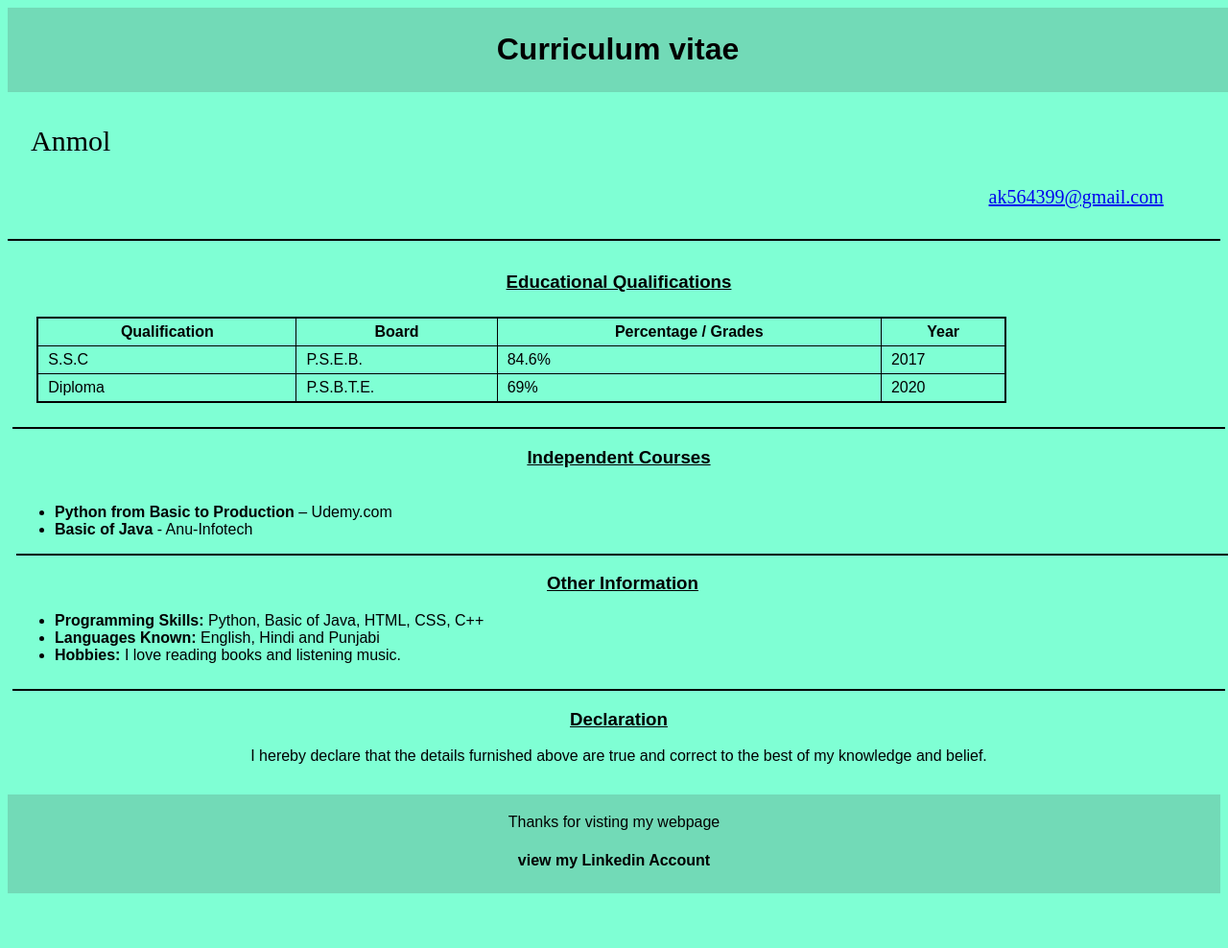
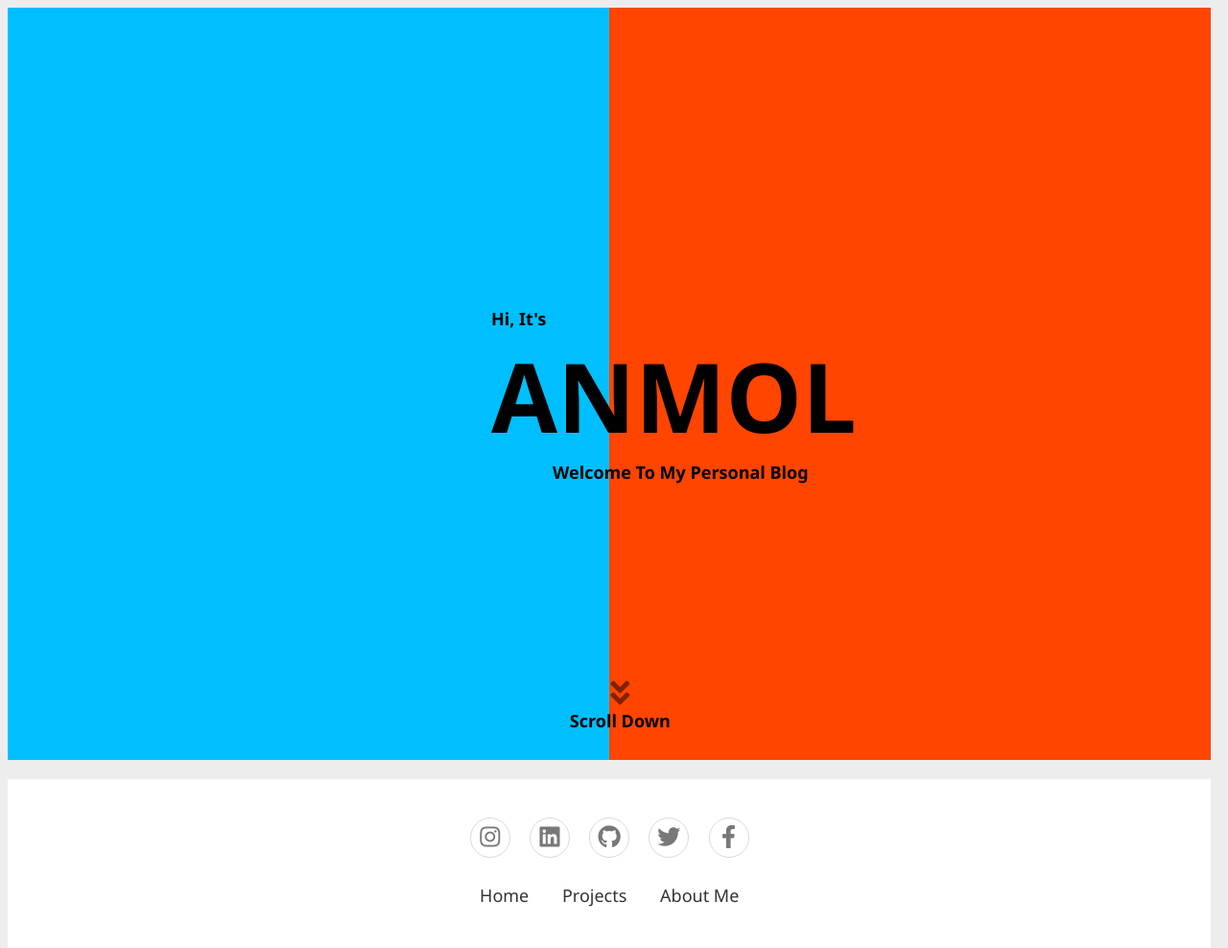
Before and after one commit to anmolkk/anmolkk.github.io, a plain HTML site: page index.html in a window 1280 px wide. Shown: the whole page at 96% size. Before the commit the page ends 949 px from the top, so only its background shows below. Drawn offline with Linux system fonts and the light colour scheme.

Commit message:
Added design

```diff
--- a/cv.css
+++ /dev/null
@@ -1,83 +0,0 @@
-#top {
-    text-align: center;
-    font-family: arial;
-    background-color: rgb(114, 218, 183);
-}
-
-h3 {
-    text-align: center;
-    text-decoration: underline;
-}
-
-body {
-    background-color: aquamarine;
-    font-family: sans-serif;
-}
-
-#name {
-    padding-left: 20px;
-    font-family: serif ;
-    font-size: 30px;
-}
-
-#email {
-    text-align: right;
-    font-family: serif;
-    font-size: 20px;
-    margin-right: 5%;
-}
-
-header {
-    padding-bottom: 10px;
-}
-
-div {
-    padding: 4px;
-    width: 100%;
-}
-
-footer {
-    text-align: center;
-    background-color: rgb(114, 218, 183);
-    padding: 4px;
-}
-
-#main {
-    width: 100%;
-    text-align: center;
-    padding-bottom: 5px;
-    margin-bottom: 10px;
-    padding: 5px;
-}
-
-table
-{
-    margin-left: 10%;
-    border: 2px solid black;
-    border-collapse: collapse;
-    width: 80%;
-    margin-right: 10%;
-    margin: 2%
-}
-
-td,th {
-    border: 1px solid black;
-    padding: 5px;
-    padding-left: 10px;
-    padding-right: 10px;
-}
-
-td {
-    text-align: left;
-}
-
-
-.course-name {
-    font-weight: bold;
-}
-
-#mid {
-    margin: 2px;
-    padding: 2px;
-    text-align: left;
-}
--- a/dashboard.css
+++ /dev/null
@@ -1,52 +0,0 @@
-body{
-    margin: 0px;
-}
-
-.sidebar {
-    width: 200px;
-    position: fixed;
-    height: 100%;
-    padding: 0px;
-    margin: 0px;
-    background-color: rgb(222, 234, 235);
-}
-.sidebar-bg{
-    opacity: 0.5;
-}
-.sidebar a {
-    display: block;
-    padding: 12px;
-    text-decoration: none;
-    text-align: left;
-}
-
-div.content {
-    margin-left: 200px;
-    padding: 1px 12px;
-  }
-
-.sidebar a:hover {
-    background-color: #6fa8b3;
-    color: white;
-}
-
-.sidebar a.active{
-    border-left: 4px blue solid;
-}
-
-#logo {
-    width: 400px;
-    margin: 0px;
-    mix-blend-mode: darken;
-    padding-left: 40%;
-}
-
-h1 {
-    text-align: center;
-}
-
-#logout {
-    float: right;
-    margin-right: 5px;
-    padding-right: 5px;
-}
--- a/index.html
+++ b/index.html
@@ -1,109 +1,118 @@
 <!DOCTYPE html>
 <html lang="en">
   <head>
-    <meta name="viewport" content="width=device-width, initial-scale=1.0">
-    <title>Curriculum Vitae</title>
-    <link rel="stylesheet" href="cv.css">
-
-    <script>
-       function linkedin(){
-        var con = confirm("Are you sure you want to proceed?");
-        if(con){
-            window.location ="https://www.linkedin.com/in/anmol-kumar-a081291b7"
+    <meta charset="UTF-8" />
+    <meta name="viewport" content="width=device-width, initial-scale=1.0" />
+    <title>INTRO - ANMOL</title>
+    <link
+      rel="stylesheet"
+      href="https://cdnjs.cloudflare.com/ajax/libs/font-awesome/5.15.3/css/all.min.css"
+      integrity="sha512-iBBXm8fW90+nuLcSKlbmrPcLa0OT92xO1BIsZ+ywDWZCvqsWgccV3gFoRBv0z+8dLJgyAHIhR35VZc2oM/gI1w=="
+      crossorigin="anonymous"
+    />
+    <style>
+        p{
+            margin: 0px;
+        }
+      main {
+        width: 98vw;
+        height: 98vh;
+      }
+      .main {
+        min-width: 49vw;
+        min-height: 98vh;
+      }
+      .left {
+        background-color: deepskyblue;
+        float: left;
+      }
+      .right {
+        background-color: orangered;
+      }
+      .heading {
+        font-size: 100px;
+        margin: 0px;
+      }
+      .subtitle {
+        font-size: 18px;
+        font-weight: 600;
+      }
+      .sub {
+        top: 40vh;
+        left: 40vw;
+        position: absolute;
+      }
+      .scroll{
+        bottom: 4vh;
+        position: absolute;
+        left: 46vw;
+        text-align: center;
+        padding: 5px;
+      }
+      .scroll-icon{
+        animation-name: scroll-fade;
+        animation-duration: 4s;
+        animation-iteration-count: infinite;
+      }
+      @keyframes scroll-fade{
+        0%{
+            opacity: 1;
+        }
+        25%{
+            opacity: 0.5;
+        }
+        50%{
+            opacity: 0.1;
+        }
+        75%{
+            opacity: 0.5;
+        }
+        100%{
+            opacity: 0.9;
         }
       }
-
-        function mail(){
-            if(confirm("Are you sure to Proceed to mail"){
-               window.location = "mailto:ak564399@gmail.com"
-               }
-        }
-    </script>
+    </style>
+    <link rel="stylesheet" href="portfolio.css" >
   </head>
-
   <body>
-    <div id="top">
-    <h1>Curriculum vitae</h1>
+    <main>
+      <div class="main left"></div>
+      <div class="main right"></div>
+      <div class="sub">
+        <p class="subtitle">Hi, It's</p>
+        <h1 class="name heading">ANMOL</h1>
+        <p class="subtitle" style="margin-inline: 5vw;">Welcome To My Personal Blog</p>
       </div>
-
-    <header>
+      <div class="scroll">
+        <i class="fa fa-angle-double-down fa-2x scroll-icon" ></i>
+        <p class="subtitle">Scroll Down</p>
+      </div>
+      <div >
         <div>
-            <p id="name">Anmol</p>
-
-            <a onclick="mail()" href="index.html" target="_blank">
-                <p  id="email">ak564399@gmail.com</p>
-            </a>
+            <h2></h2>
         </div>
-
-    <hr style="border: 0.5px solid black;">
-
-    <div id="main">
-
-        <h3 >Educational Qualifications</h3>
-
-    <table>
-        <thead>
-        <tr>
-            <th>Qualification</th>
-            <th>Board</th>
-            <th>Percentage / Grades</th>
-            <th>Year</th>
-        </tr>
-        </thead>
-        <tr>
-            <td>S.S.C</td>
-            <td>P.S.E.B.</td>
-            <td>84.6%</td>
-            <td>2017</td>
-        </tr>
-        <tr>
-            <td>Diploma</td>
-            <td>P.S.B.T.E.</td>
-            <td>69%</td>
-            <td>2020</td>
-        </tr>
-    </table>
-
-    <hr style="border: 0.5px solid black;">
-
-    <h3>Independent Courses</h3>
-    <div id="mid">
-        <ul>
-            <li> <span class="course-name">Python from Basic to Production</span> – Udemy.com</li>
-            <li> <span class="course-name">Basic of Java</span> - Anu-Infotech</li>
-        </ul>
-
-        <hr style="border: 0.5px solid black;">
-
-        <h3>Other Information</h3>
-    <ul>
+        <section class="footer">
+            <!-- <div class="footer img"><img src="" alt="" /></div> -->
+          <div class="social">
+            <a href="https://www.instagram.com/instaboy_anmol/"><i class="fab fa-instagram"></i></a>
+            <a href="https://www.linkedin.com/in/anmol-a081291b7/"><i class="fab fa-linkedin"></i></a>
+            <a href="https://github.com/anmolkk/"><i class="fab fa-github"></i></a>
+            <a href="https://twitter.com/Anmolkashyap199"><i class="fab fa-twitter"></i></a>
+            <a href="https://www.facebook.com/anmol.kashaup/"><i class="fab fa-facebook-f"></i></a>
+          </div>
+          <ul class="list">
             <li>
-            <span class="course-name">Programming Skills:</span>
-                Python, Basic of Java, HTML, CSS, C++</li>
+              <a href="index.html">Home</a>
+            </li>
             <li>
-            <span class="course-name">
-                Languages Known:
-            </span> English, Hindi and Punjabi</li>
-
+              <a href="projects.html">Projects</a>
+            </li>
             <li>
-            <span class="course-name">Hobbies:</span>
-            I love reading books and listening music.
+              <a href="about.html">About Me</a>
             </li>
           </ul>
+        </section>
       </div>
-
-    <hr style="border: 0.5px solid black;">
-
-    <h3>Declaration</h3>
-    <p>
-        I hereby declare that the details furnished above are true and correct to the best of my knowledge and belief.
-    </p>
-    </div>
-
-    <footer>
-        <p>Thanks for visting my webpage</p>
-            <h4 onclick="linkedin()">view my Linkedin Account</h4>
-    </footer>
-
+    </main>
   </body>
 </html>
--- /dev/null
+++ b/portfolio.css
@@ -0,0 +1,55 @@
+      /* Footer */
+
+      body {
+        font-family: "Segoe UI";
+        font-weight: 400;
+        background-color: #ededed;
+      }
+      .footer {
+        padding: 40px 0;
+        background-color: #ffffff;
+        bottom: 0;
+        position: relative;
+      }
+      .footer .social {
+        text-align: center;
+        padding-bottom: 25px;
+        color: #4b4c4d;
+      }
+      .footer .social a {
+        font-size: 24px;
+        color: inherit;
+        border: 1px solid #ccc;
+        width: 40px;
+        height: 40px;
+        line-height: 38px;
+        display: inline-block;
+        text-align: center;
+        border-radius: 50%;
+        margin: 0 8px;
+        opacity: 0.75;
+      }
+      .footer .social a:hover {
+        opacity: 0.9;
+      }
+      .footer ul {
+        margin-top: 0;
+        padding: 0;
+        list-style: none;
+        text-align: center;
+        font-size: 18px;
+        line-height: 1.6;
+        margin-bottom: 0;
+      }
+      .footer ul a {
+        color: inherit;
+        text-decoration: none;
+        opacity: 0.8;
+      }
+      .footer ul li {
+        display: inline-block;
+        padding: 0 15px;
+      }
+      .footer ul a:hover {
+        opacity: 1;
+      }
```
Also changed, not shown: about.html (added, +139 -0 lines), dashboard.html (deleted, +0 -25 lines), projects.html (added, +115 -0 lines). Lines whose indentation alone changed are shown as unchanged.
